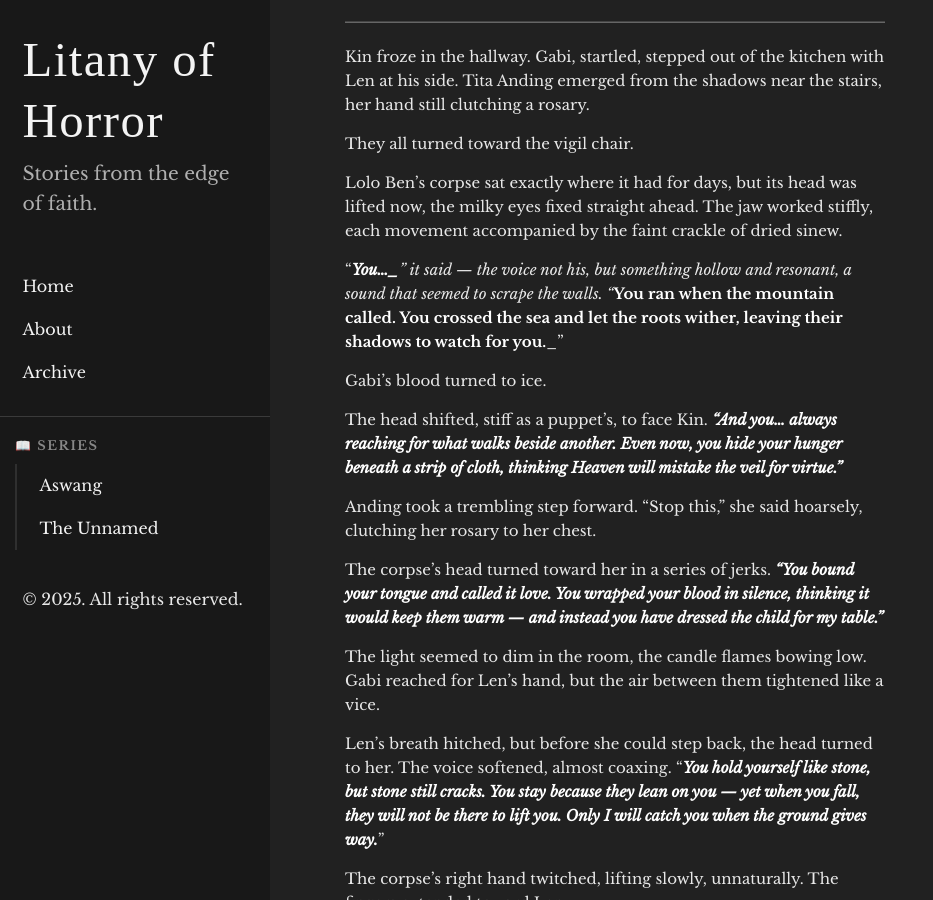
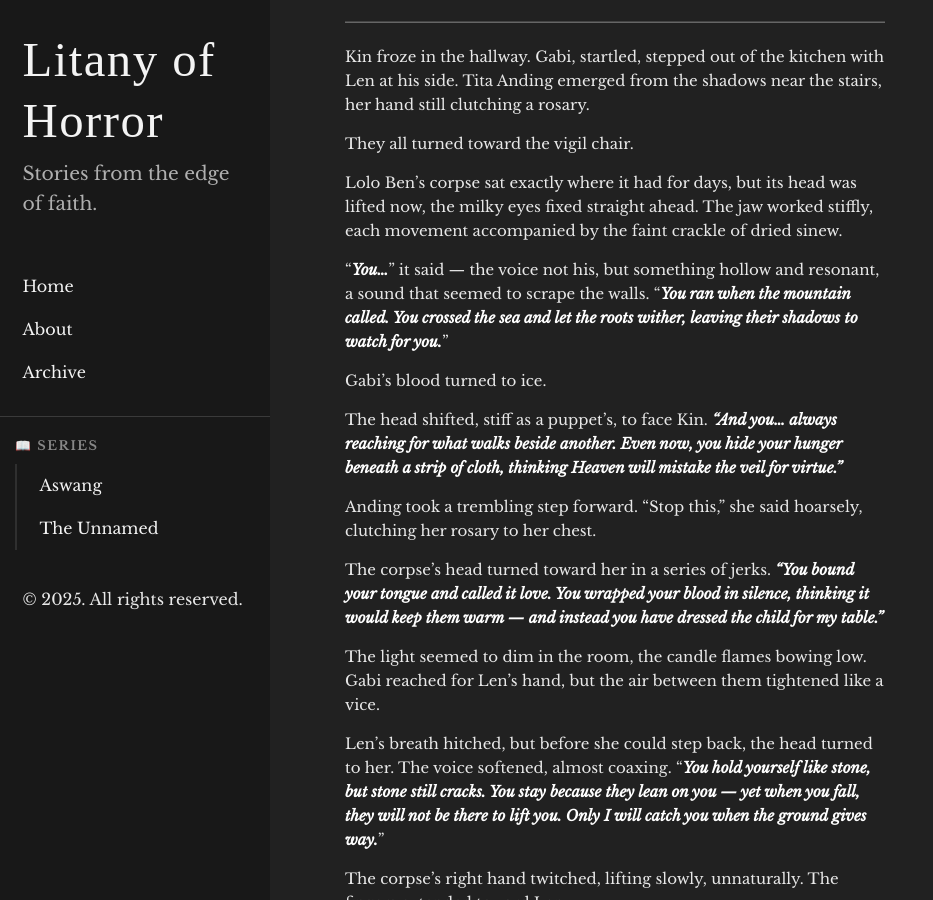
Before and after one commit to fearfulsmtry/litany-of-horror, a Jekyll site: the page built from _posts/2025-08-17-the-unnamed-part-vi.md, in a window 1280 px wide and 900 px high, scrolled down 6221 px. Shown: the whole window, without its empty margins (0-933 px from the left). Built offline with Jekyll 4.4.1, drawn with Linux system fonts in a browser that asks for light colours; some web fonts are replaced.

```diff
--- a/_posts/2025-08-17-the-unnamed-part-vi.md
+++ b/_posts/2025-08-17-the-unnamed-part-vi.md
@@ -159,7 +159,7 @@ Kin’s chest tightened as Gabi cupped her face and kissed her. It was slow, unh
 
 For a moment, Kin looked away, the ache sharp, undeniable. He had loved her once — perhaps still did, in some hidden corner of the heart he had given to God. But as he stood there, something in him stilled. A quiet clarity settled over him — not sudden, not loud, but steady, like a deep breath after holding it too long.
 
-_**He would not be Levi.**_
+**He would not be Levi.**
 
 This, too, was sacrifice — the daily surrender his vocation demanded. Not the grand gesture of one choice made long ago, but the living, breathing offering of the present moment. The ache remained, but it no longer pulled him apart.
 
@@ -178,7 +178,7 @@ They all turned toward the vigil chair.
 
 Lolo Ben’s corpse sat exactly where it had for days, but its head was lifted now, the milky eyes fixed straight ahead. The jaw worked stiffly, each movement accompanied by the faint crackle of dried sinew.
 
-“_**You..._**” it said — the voice not his, but something hollow and resonant, a sound that seemed to scrape the walls. “_**You ran when the mountain called. You crossed the sea and let the roots wither, leaving their shadows to watch for you.**_”
+“***You...***” it said — the voice not his, but something hollow and resonant, a sound that seemed to scrape the walls. “***You ran when the mountain called. You crossed the sea and let the roots wither, leaving their shadows to watch for you.***”
 
 Gabi’s blood turned to ice.
 
```
Also changed, not shown: _posts/2025-08-15-the-unnamed-part-ii.md (+1 -1 lines).
